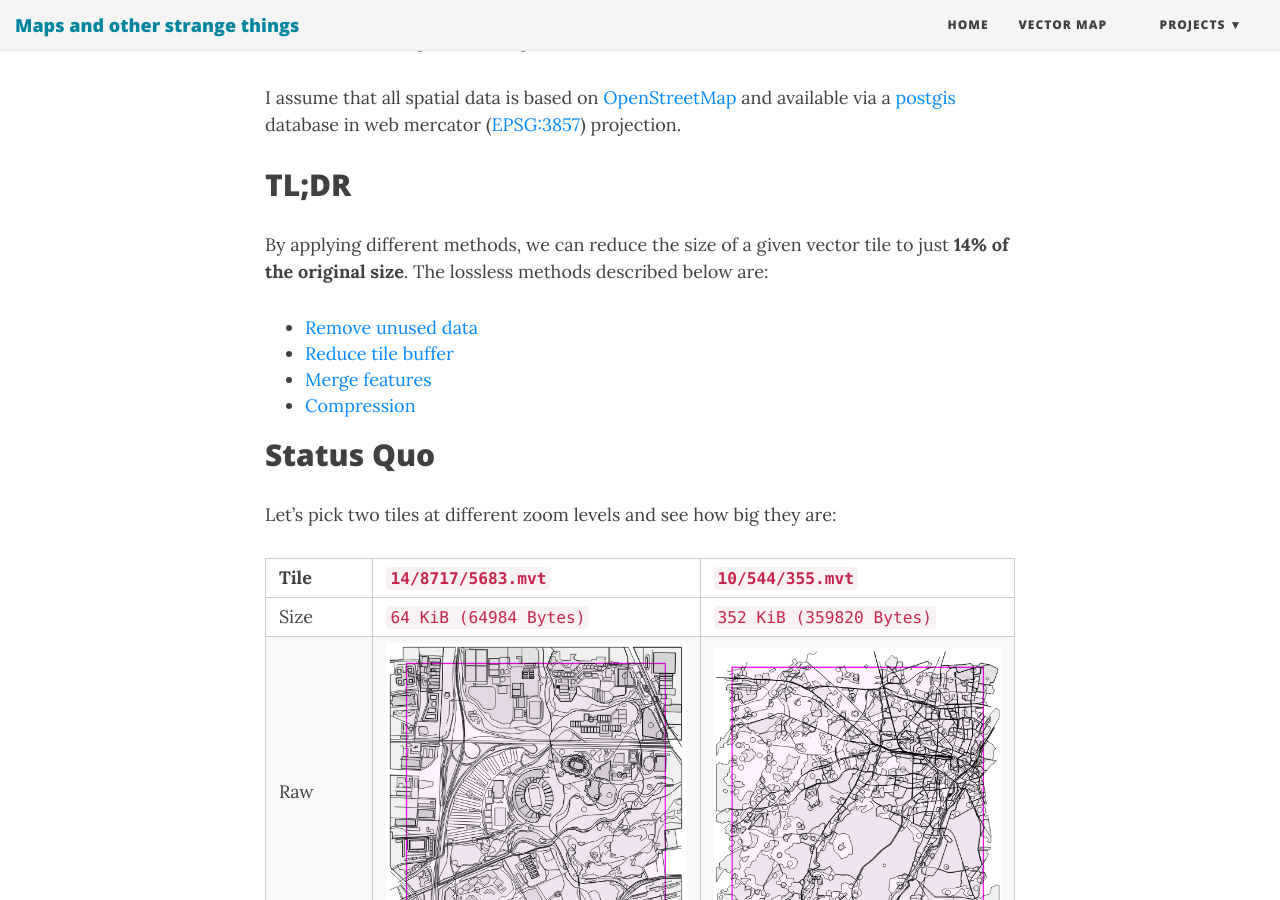
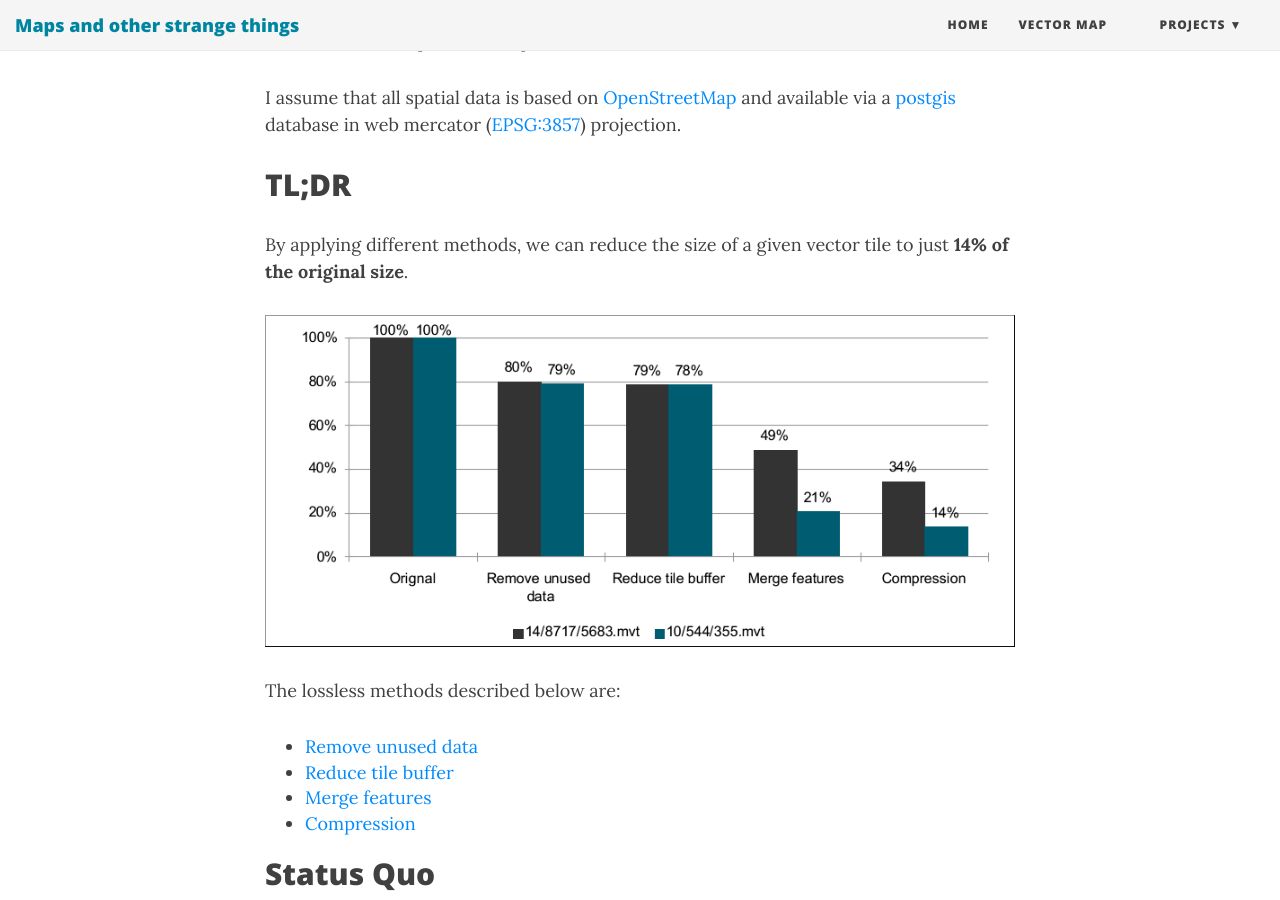
Before and after one commit to henrythasler/henrythasler.github.io, a Jekyll site: the page built from _posts/2020-02-02-optimizing-vectortiles.md, in a window 1280 px wide and 900 px high, scrolled down 374 px. Built offline with Jekyll 4.4.1, drawn with Linux system fonts in a browser that asks for light colours; nearby versions of some CDN libraries; some of the changed lines change nothing that is shown.

Commit message:
doc links

```diff
--- a/_posts/2020-02-02-optimizing-vectortiles.md
+++ b/_posts/2020-02-02-optimizing-vectortiles.md
@@ -11,12 +11,16 @@
 
 ## TL;DR
 
-By applying different methods, we can reduce the size of a given vector tile to just **14% of the original size**. The lossless methods described below are:
+By applying different methods, we can reduce the size of a given vector tile to just **14% of the original size**.
 
-- [Remove unused data](#Identifier)
-- [Reduce tile buffer](#Tile%20Buffer)
-- [Merge features](#Merge)
-- [Compression](#GZIP)
+![](/img/blog/sizechart.png)
+
+The lossless methods described below are:
+
+- [Remove unused data](#identifier)
+- [Reduce tile buffer](#tile-buffer)
+- [Merge features](#merge)
+- [Compression](#gzip)
 
 ## Status Quo
 
@@ -190,8 +194,6 @@
 
 ## Summary
 
-![](/img/blog/sizechart.png)
-
 Tile | `14/8717/5683.mvt` | `10/544/355.mvt`
 ---|---|---
 Orignal | `64 KiB (64984 Bytes)` | `352 KiB (359820 Bytes)`
```
